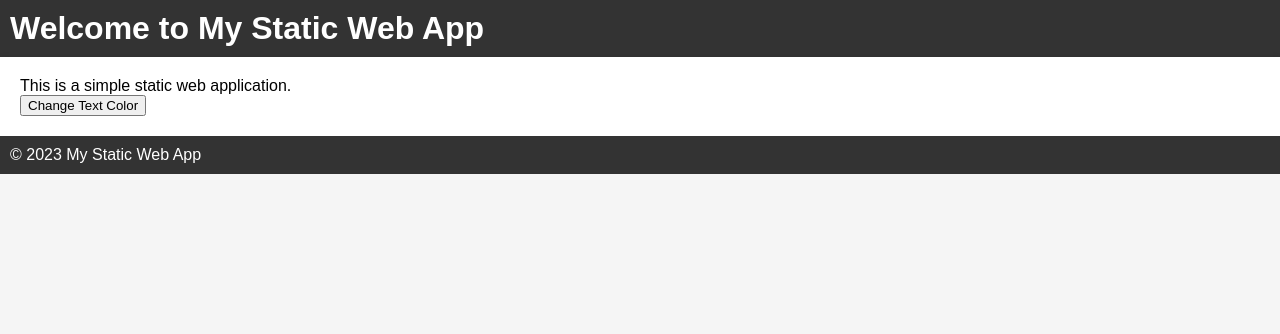
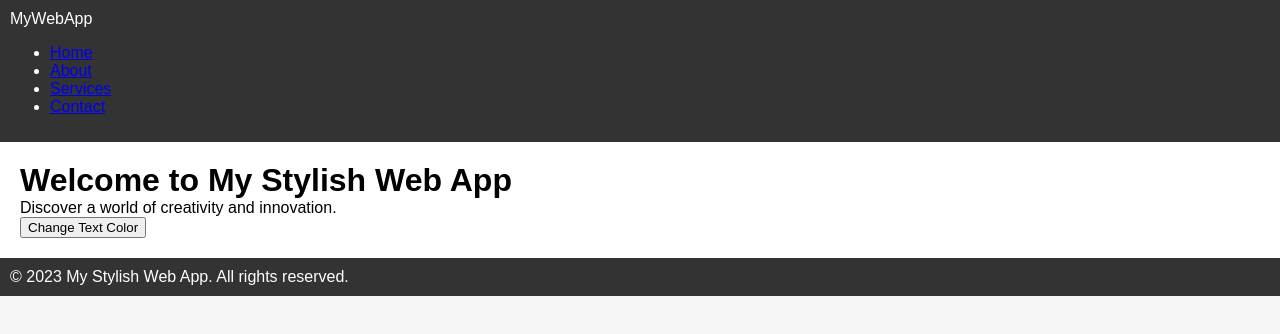
Before and after one commit to mohdimtiyaz002/static-php-web-app, a plain HTML site: page index.html in a window 1280 px wide. Drawn offline with Linux system fonts and the light colour scheme.

Commit message:
Update index.html

```diff
--- a/index.html
+++ b/index.html
@@ -1,20 +1,35 @@
 <!DOCTYPE html>
-<html>
+<html lang="en">
 <head>
-    <title>Static Web App</title>
-    <link rel="stylesheet" type="text/css" href="style.css">
+    <meta charset="UTF-8">
+    <meta name="viewport" content="width=device-width, initial-scale=1.0">
+    <title>Stylish Static Web App</title>
+    <link rel="stylesheet" href="style.css">
     <script src="script.js"></script>
 </head>
 <body>
-    <header>
-        <h1>Welcome to My Static Web App</h1>
+    <header class="header">
+        <nav class="nav">
+            <div class="logo">MyWebApp</div>
+            <ul class="nav-list">
+                <li class="nav-item"><a href="#">Home</a></li>
+                <li class="nav-item"><a href="#">About</a></li>
+                <li class="nav-item"><a href="#">Services</a></li>
+                <li class="nav-item"><a href="#">Contact</a></li>
+            </ul>
+        </nav>
     </header>
-    <main>
-        <p id="textParagraph">This is a simple static web application.</p>
-        <button id="colorButton">Change Text Color</button>
+
+    <main class="main">
+        <div class="content">
+            <h1 class="main-title">Welcome to My Stylish Web App</h1>
+            <p class="main-text">Discover a world of creativity and innovation.</p>
+            <button id="colorButton" class="main-button">Change Text Color</button>
+        </div>
     </main>
-    <footer>
-        <p>&copy; 2023 My Static Web App</p>
+
+    <footer class="footer">
+        <p class="footer-text">&copy; 2023 My Stylish Web App. All rights reserved.</p>
     </footer>
 </body>
 </html>
```
